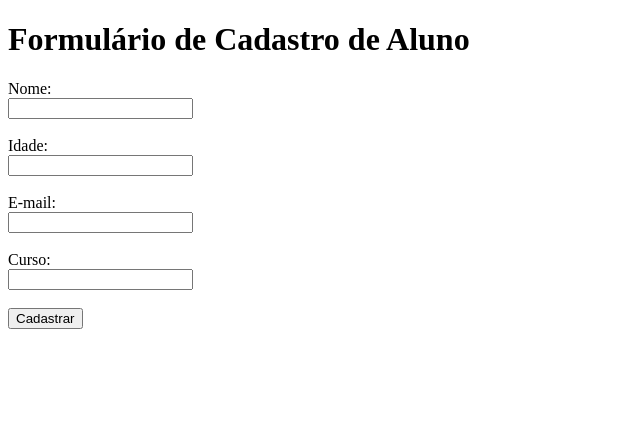
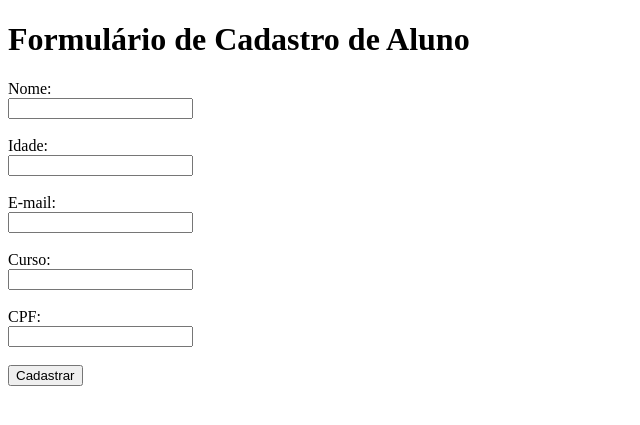
Before and after one commit to sofialinard/prova-de-pi, a Flask app: page / in a window 1280 px wide. Shown: the top 425 px of the page, without its empty margins (0-640 px from the left). Run offline with Flask 3, Linux system fonts and the light colour scheme.

Commit message:
mudança nas informações do formulário

```diff
--- a/app.py
+++ b/app.py
@@ -9,6 +9,7 @@ def cadastro():
      idade = request.form.get('idade')
      email = request.form.get('email')
      curso = request.form.get('curso')
+     CPF = request.form.get('CPF')
 
      return render_template('sucesso.html')
 if __name__ == '__main__':
--- a/templates/aluno.html
+++ b/templates/aluno.html
@@ -21,6 +21,9 @@
      <label for="curso">Curso:</label><br>
      <input type="text" id="curso" name="curso" required><br><br>
 
+     <label for="CPF">CPF:</label><br>
+     <input type="cpf" id="CPF" name="CPF" required><br><br>
+
      <input type="submit" value="Cadastrar">
    </form>
 </body>
```
